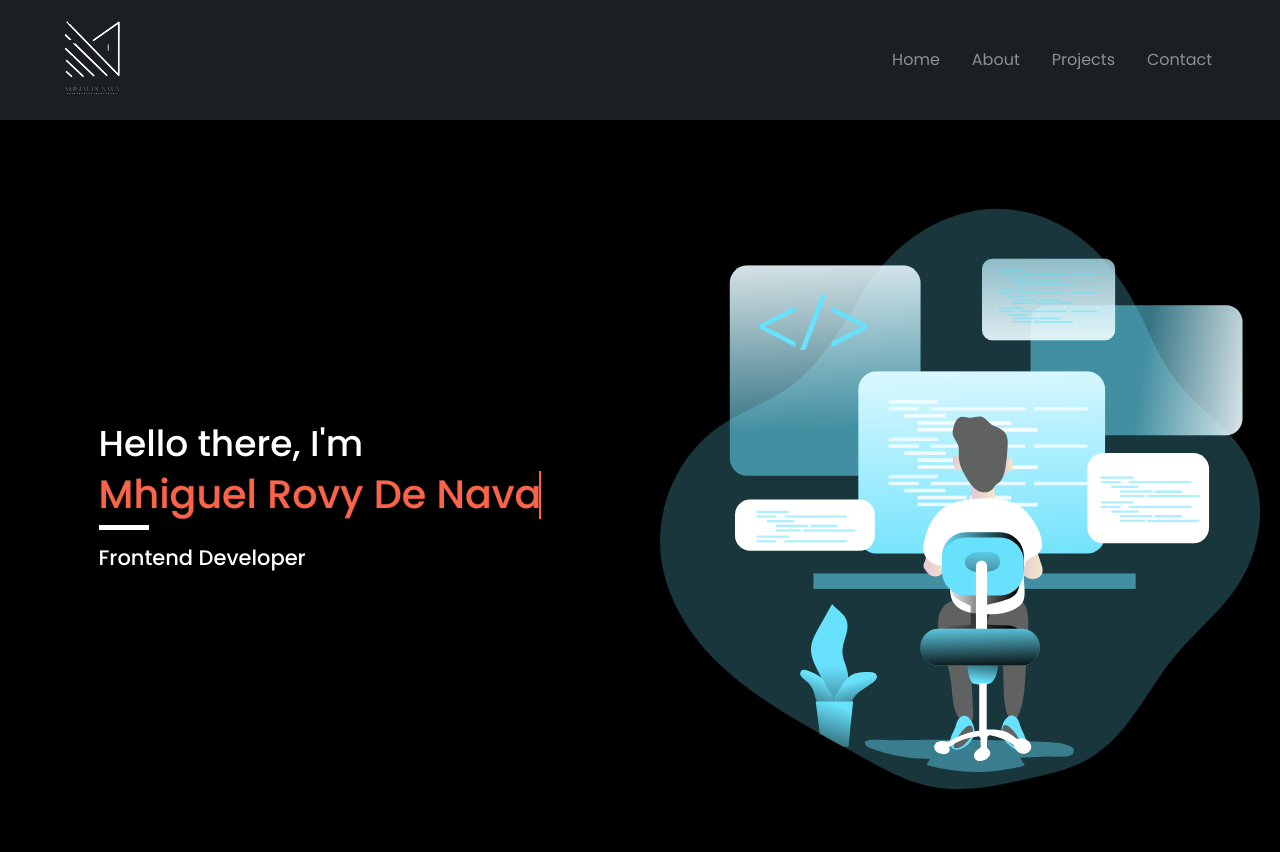
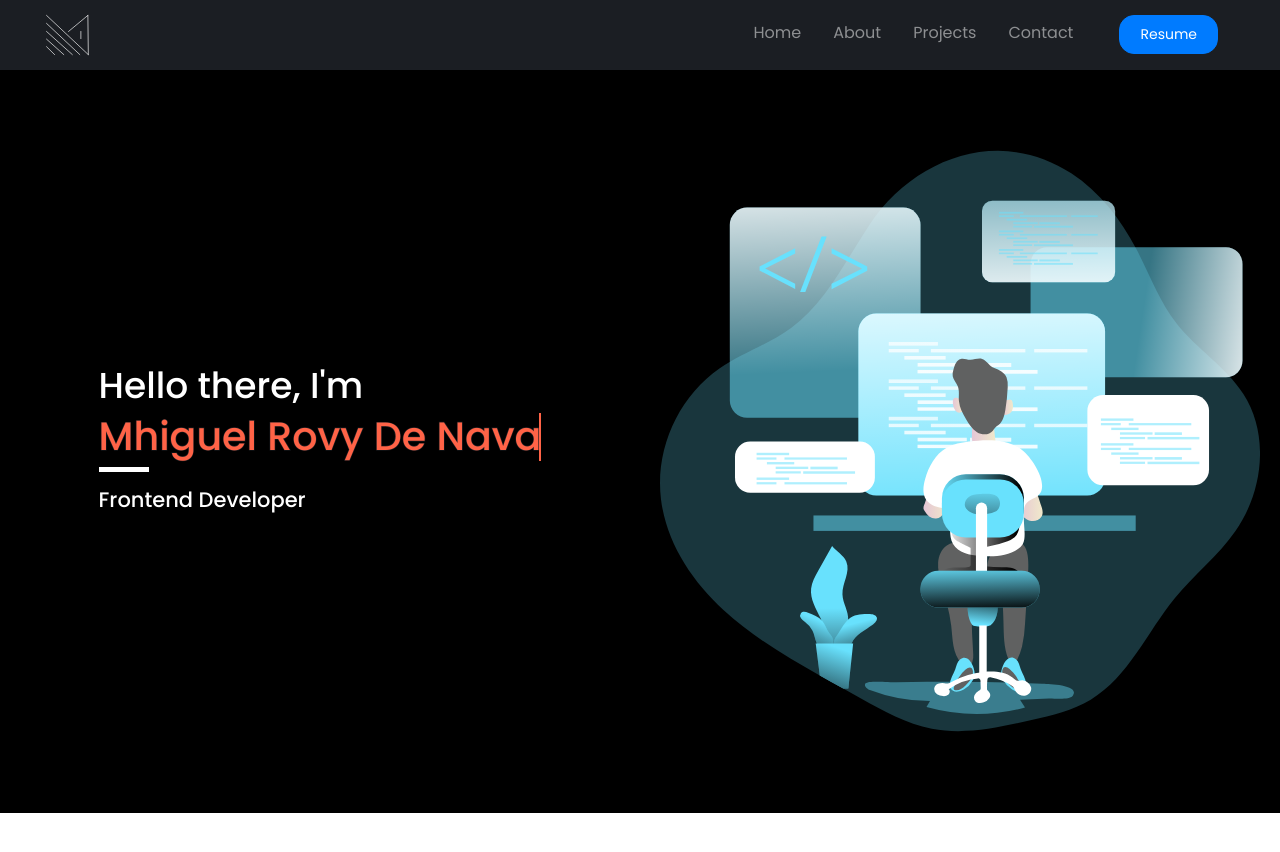
Before and after one commit to Tamagochiii/My-portfolio, a website: page index.html in a window 1280 px wide. After the commit the page ends 813 px from the top, so only its background shows below. Drawn offline with nearby package versions, Linux system fonts and the light colour scheme.

Commit message:
commit on main

```diff
--- a/index.html
+++ b/index.html
@@ -4,6 +4,8 @@
     <meta charset="UTF-8">
     <meta name="viewport" content="width=device-width, initial-scale=1.0">
     <title>My Portfolio</title>
+    <!-- Favicon -->
+    <link rel="shortcut icon" type="image/svg" href="./images/Logo.svg">
     <!-- Bootstrap 4.6 -->
     <link rel="stylesheet" href="https://cdn.jsdelivr.net/npm/bootstrap@4.6.1/dist/css/bootstrap.min.css" integrity="sha384-zCbKRCUGaJDkqS1kPbPd7TveP5iyJE0EjAuZQTgFLD2ylzuqKfdKlfG/eSrtxUkn" crossorigin="anonymous">
     <!-- External CSS -->
@@ -17,7 +19,8 @@
 <body>
     <!-- Navigation Bar -->
     <nav class="navbar navbar-expand-lg navbar-dark sticky-top">
-        <a class="navbar-brand" href="#"><img src="./images/Logo.png" alt="Website Logo"></a>
+        <a class="navbar-brand" href="#">
+          <img src="./images/Logo.svg" alt="Website Logo"></a>
         <button class="navbar-toggler" type="button" data-toggle="collapse" data-target="#nav-hamburger">
           <span class="navbar-toggler-icon"></span>
         </button>
@@ -35,6 +38,11 @@
               </li>
               <li class="nav-item">
                 <a class="nav-link" href="#contact">Contact</a>
+              </li>
+              <li class="nav-item">
+                <a href="./images/My-Resume.pdf">
+                  <button type="button" class="btn btn-primary">Resume</button>
+                </a>
               </li>
           </ul>
         </div>
--- a/style.css
+++ b/style.css
@@ -24,13 +24,20 @@ html{
     font-size: 20px;
 }
 .navbar-brand img{
-    width: 100px;
+    height: 50px;
+
 }
 .navbar-nav{
     margin-right: 30px;
 }
 .nav-item{
     margin-right: 20px;
+}
+.nav-item .btn{
+    font-size: 14px;
+    margin-left: 20px;
+    padding: 8px 20px;
+    border-radius: 15px;
 }
 .nav-link{
     color: white;
@@ -76,7 +83,7 @@ html{
 }
 .intro-left{
     color: white;
-    height: 94.9vh;
+    height: 92.9vh;
 }
 .intro-left h2{
     font-size: 4rem;
```
Also changed, not shown: images/Logo-name.svg (added), images/Logo.png (deleted), images/Logo.svg (added), 1 other file.
